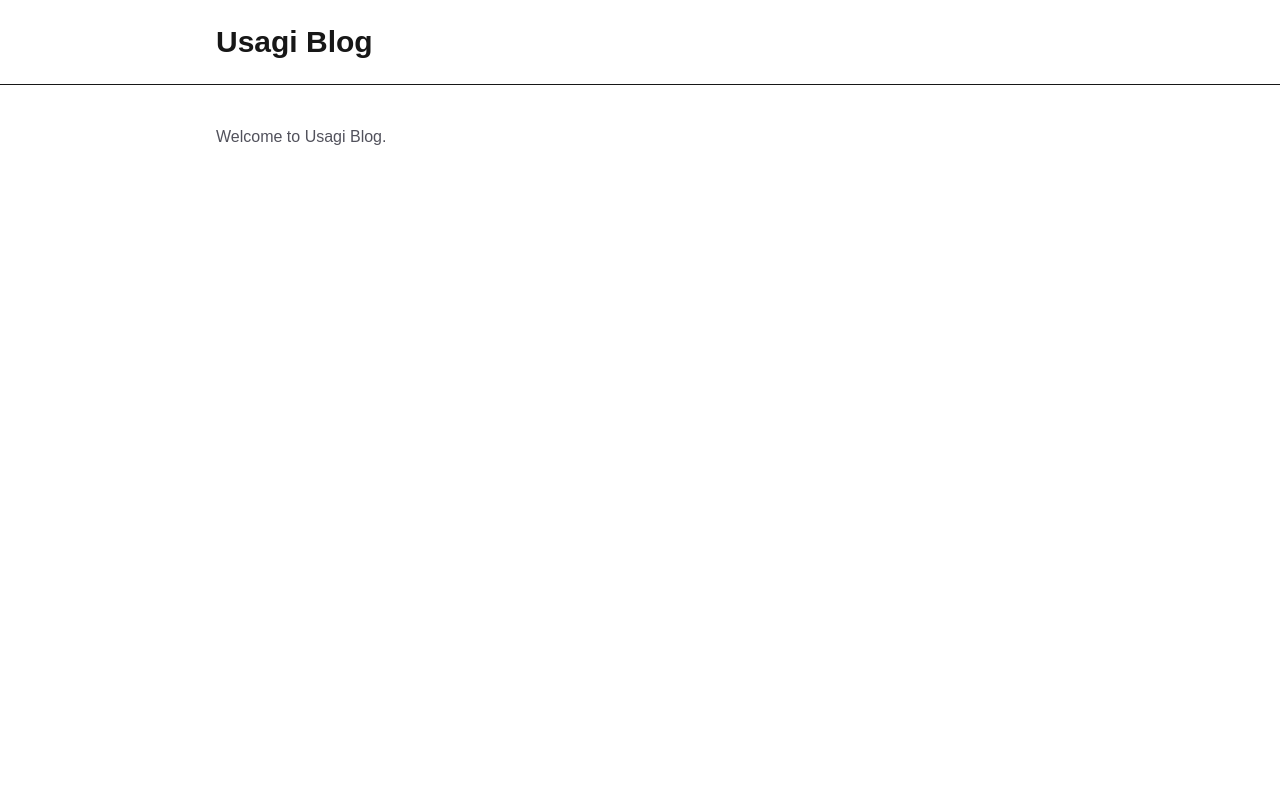
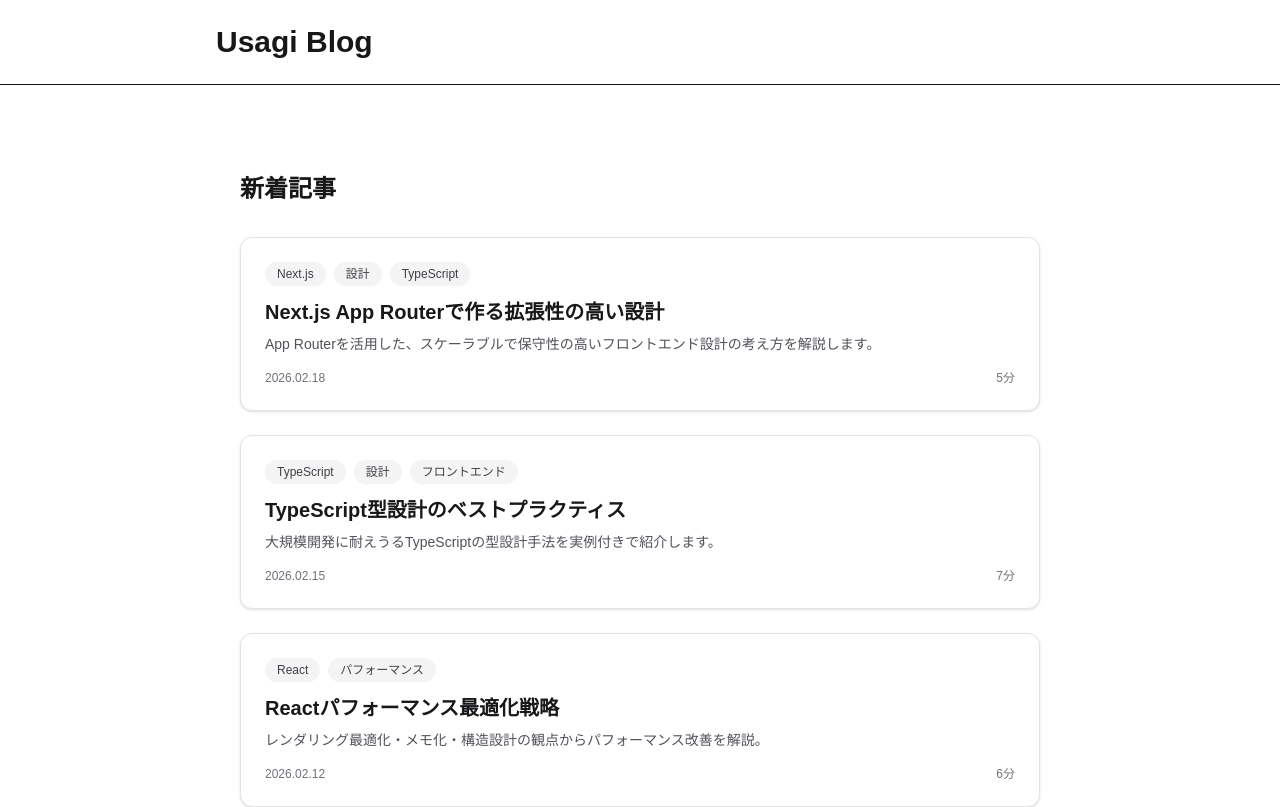
Before and after one commit to Apple-cake/next-tech-blog, a Next.js app: page / in a window 1280 px wide. Shown: the top 807 px of the page. Built offline with nearby package versions, Linux system fonts and the light colour scheme.

Commit message:
記事一覧の雛形作成

```diff
--- a/app/page.tsx
+++ b/app/page.tsx
@@ -4,12 +4,12 @@
  * シンプルなブログレイアウトの初期構成
  */
 
+import ArticleList from "@/components/article/ArticleList";
+
 export default function Home() {
   return (
-    <div>
-      <p className="text-zinc-600">
-        Welcome to Usagi Blog.
-      </p>
-    </div>
+    <>
+      <ArticleList />
+    </>
   );
 }
--- /dev/null
+++ b/components/article/ArticleCard.tsx
@@ -0,0 +1,68 @@
+/**
+ * ArticleCard.tsx
+ *
+ * 記事カードコンポーネント
+ * 記事1件分のUI表示を担当
+ *
+ * 使用例:
+ * <ArticleCard article={article} />
+ */
+
+import TagBadge from "./TagBadge";
+
+export type Article = {
+  slug: string;
+  title: string;
+  description: string;
+  publishedAt: string;
+  readingTime: string;
+  tags: string[];
+};
+
+type Props = {
+  article: Article;
+};
+
+export default function ArticleCard({ article }: Props) {
+  return (
+    <a
+      href={article.slug}
+      className="
+        block
+        rounded-xl
+        border
+        border-zinc-200
+        bg-white
+        p-6
+        shadow-sm
+        hover:shadow-md
+        hover:-translate-y-1
+        transition-all
+        duration-200
+      "
+    >
+      {/* Tags */}
+      <div className="mb-3 flex flex-wrap gap-2">
+        {article.tags.map((tag) => (
+          <TagBadge key={tag} tag={tag} />
+        ))}
+      </div>
+
+      {/* Title */}
+      <h3 className="mb-2 text-xl font-semibold text-zinc-900">
+        {article.title}
+      </h3>
+
+      {/* Description */}
+      <p className="mb-4 text-sm text-zinc-600 line-clamp-3">
+        {article.description}
+      </p>
+
+      {/* Meta info */}
+      <div className="flex justify-between text-xs text-zinc-500">
+        <span>{article.publishedAt}</span>
+        <span>{article.readingTime}</span>
+      </div>
+    </a>
+  );
+}
--- /dev/null
+++ b/components/article/ArticleList.tsx
@@ -0,0 +1,73 @@
+/**
+ * 最新記事一覧（縦型）
+ */
+
+import ArticleCard from "./ArticleCard";
+
+const articles = [
+  {
+    slug: "/articles/nextjs-architecture",
+    title: "Next.js App Routerで作る拡張性の高い設計",
+    description:
+      "App Routerを活用した、スケーラブルで保守性の高いフロントエンド設計の考え方を解説します。",
+    publishedAt: "2026.02.18",
+    readingTime: "5分",
+    tags: ["Next.js", "設計", "TypeScript"],
+  },
+  {
+    slug: "/articles/typescript-design",
+    title: "TypeScript型設計のベストプラクティス",
+    description:
+      "大規模開発に耐えうるTypeScriptの型設計手法を実例付きで紹介します。",
+    publishedAt: "2026.02.15",
+    readingTime: "7分",
+    tags: ["TypeScript", "設計", "フロントエンド"],
+  },
+  {
+    slug: "/articles/react-performance",
+    title: "Reactパフォーマンス最適化戦略",
+    description:
+      "レンダリング最適化・メモ化・構造設計の観点からパフォーマンス改善を解説。",
+    publishedAt: "2026.02.12",
+    readingTime: "6分",
+    tags: ["React", "パフォーマンス"],
+  },
+  {
+    slug: "/articles/clean-architecture",
+    title: "フロントエンドにおけるClean Architecture",
+    description:
+      "依存関係の方向を意識した責務分離設計の実践方法を具体例で説明します。",
+    publishedAt: "2026.02.08",
+    readingTime: "8分",
+    tags: ["設計", "アーキテクチャ"],
+  },
+  {
+    slug: "/articles/ui-ux-thinking",
+    title: "UI/UX設計で差がつく思考法",
+    description:
+      "ユーザー中心設計の考え方と実践的アプローチをまとめました。",
+    publishedAt: "2026.02.05",
+    readingTime: "4分",
+    tags: ["UI", "UX", "プロダクト"],
+  },
+];
+
+export default function ArticleList() {
+  return (
+    <section className="max-w-4xl mx-auto px-6 py-12">
+
+      {/* セクションタイトル */}
+      <h2 className="text-2xl font-bold mb-8">
+        新着記事
+      </h2>
+
+      {/* 縦並び */}
+      <div className="flex flex-col gap-6">
+        {articles.map((article) => (
+          <ArticleCard key={article.slug} article={article} />
+        ))}
+      </div>
+
+    </section>
+  );
+}
--- /dev/null
+++ b/components/article/TagBadge.tsx
@@ -0,0 +1,34 @@
+/**
+ * TagBadge.tsx
+ *
+ * 記事のタグ表示用コンポーネント
+ * 再利用可能な最小UI単位
+ *
+ * 使用例:
+ * <TagBadge tag="Next.js" />
+ */
+
+type Props = {
+  tag: string;
+};
+
+export default function TagBadge({ tag }: Props) {
+  return (
+    <span
+      className="
+        inline-block
+        rounded-full
+        bg-zinc-100
+        px-3
+        py-1
+        text-xs
+        font-medium
+        text-zinc-700
+        hover:bg-zinc-200
+        transition
+      "
+    >
+      {tag}
+    </span>
+  );
+}
```
